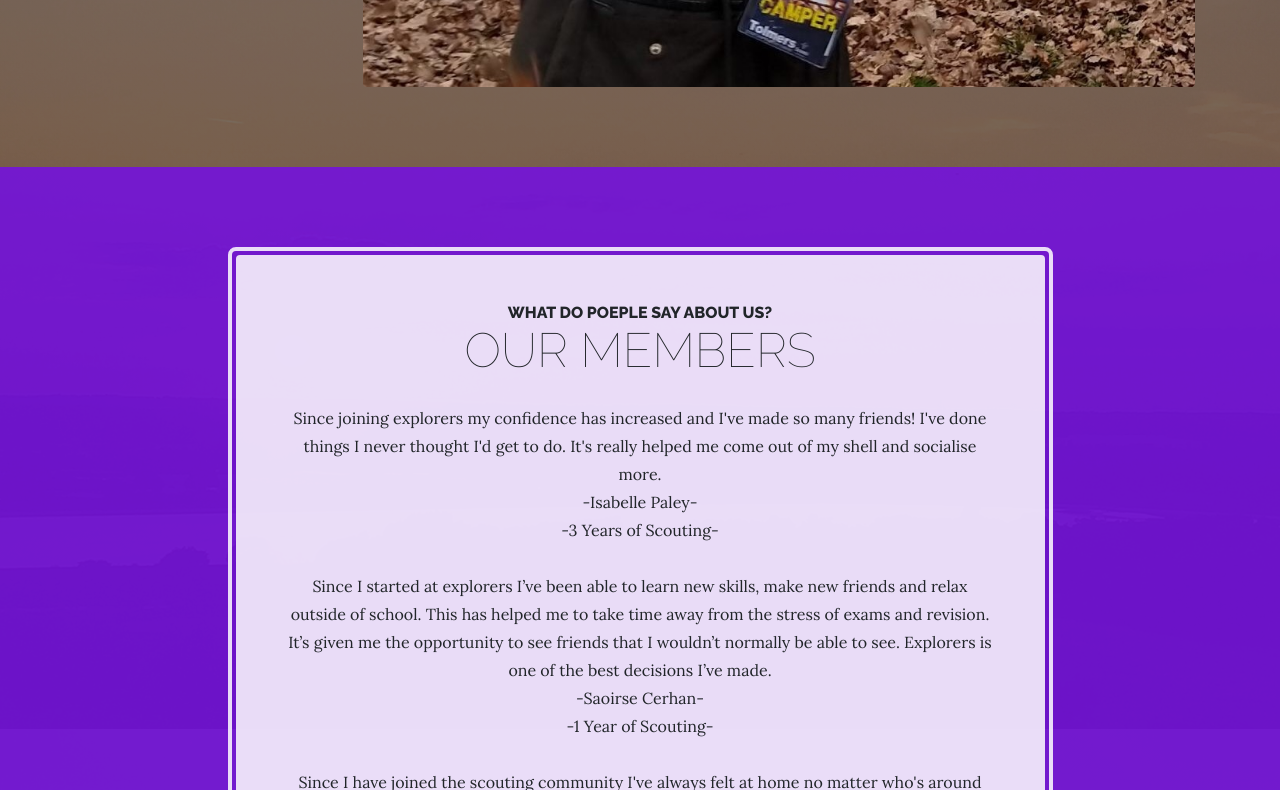
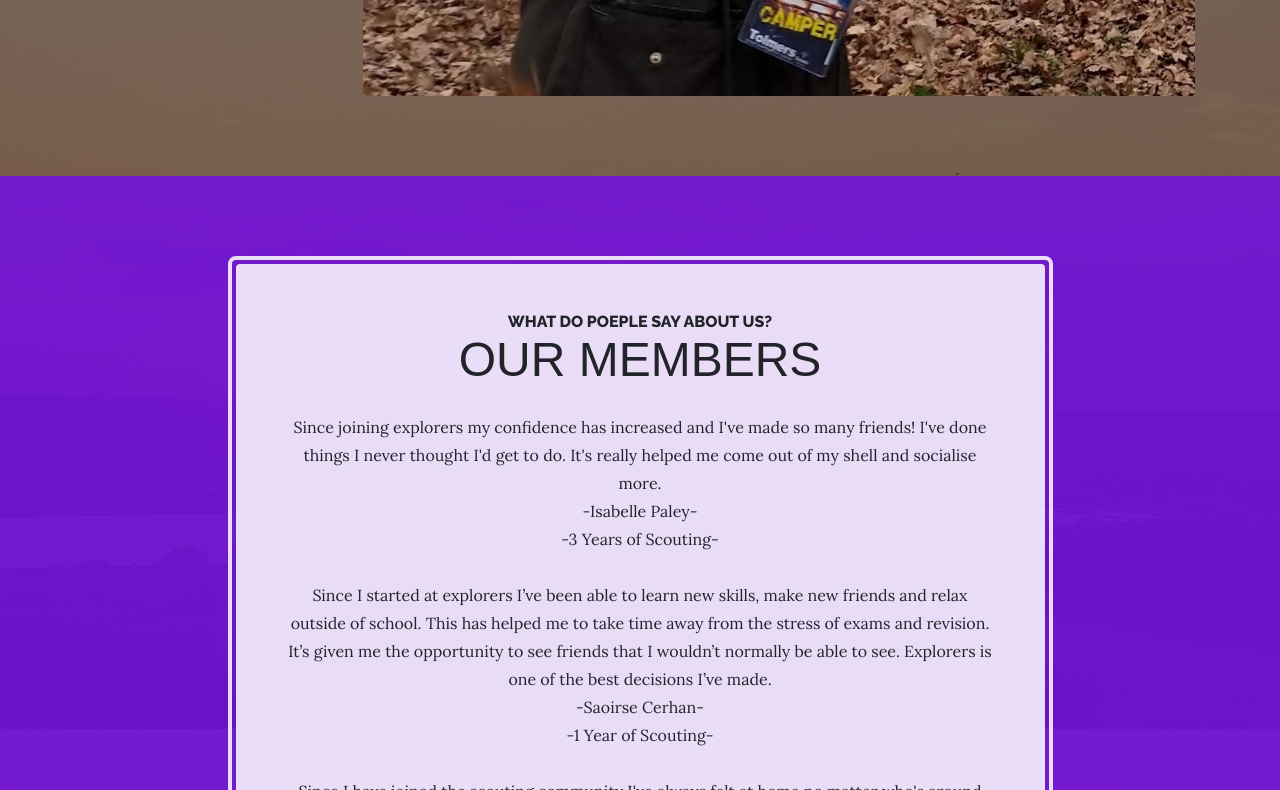
Before and after one commit to James5516/2ndhawkwellscouts, a website: page index.html in a window 1280 px wide. Shown: the part 1191-1981 px from the top of the page. Drawn offline with Linux system fonts and the light colour scheme; a web font is replaced by a local one.

Commit message:
Update business-casual.css

```diff
--- a/css/business-casual.css
+++ b/css/business-casual.css
@@ -47,6 +47,8 @@ p {
   font-family: nunito-sans, sans-serif;
   font-weight: 400;
   font-style: normal;
+  font-size: 5rem;
+  line-height: 2rem;
 }
 
 .page-section {
@@ -65,9 +67,10 @@ p {
 }
 
 .section-heading .section-heading-lower {
+  font-family: nunito-sans, sans-serif;
+  font-weight: 400;
   display: block;
   font-size: 3rem;
-  font-weight: 100;
 }
 
 .bg-faded {
```
